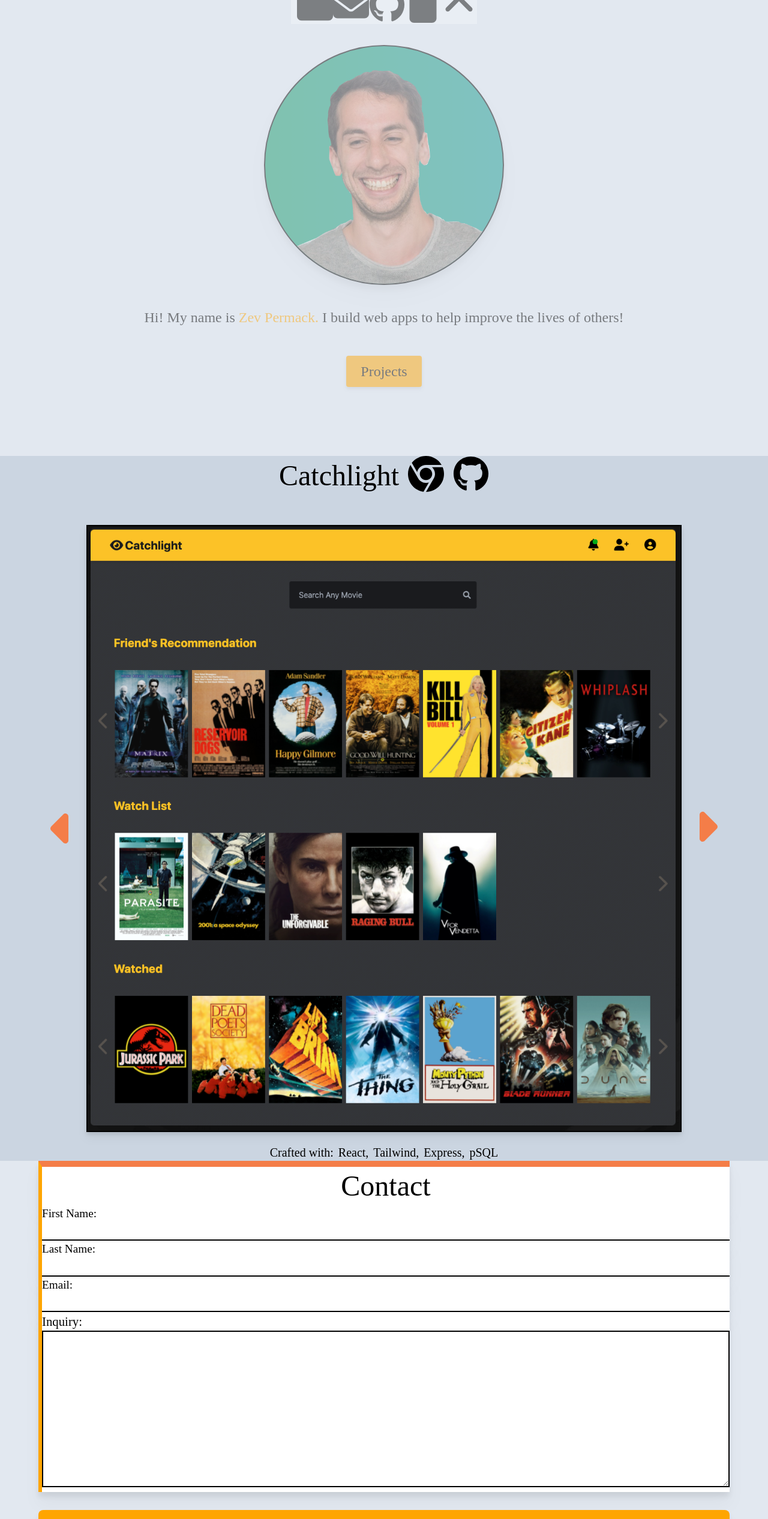
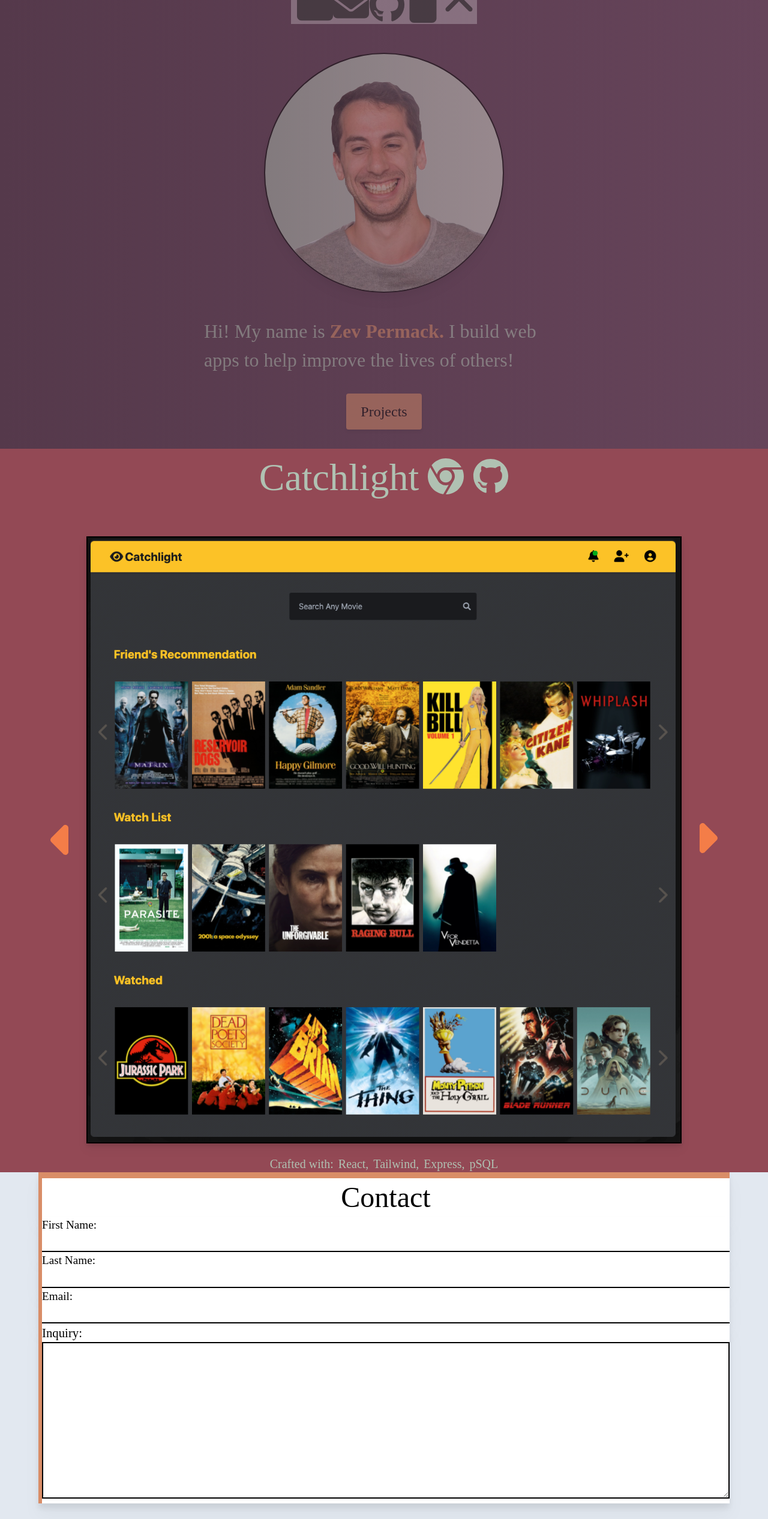
Before and after one commit to rewpt/portfolio, a React (Create React App) app: page /projects in a window 1280 px wide. Shown: the part 40-2572 px from the top of the page at 60% size. Built offline with nearby package versions, Linux system fonts and the light colour scheme.

Commit message:
new color scheme and add colors to tailwind config

```diff
--- a/src/components/Button.jsx
+++ b/src/components/Button.jsx
@@ -11,7 +11,7 @@ export default function Button(props) {
       variants={buttonVariants}
       whileHover="hover"
       whileTap={{ scale: 1.05, y: 2 }}
-      className="rounded text-[1.5rem] py-[.5em] px-[1em] bg-[orange] drop-shadow-md hover:drop-shadow-xl"
+      className="rounded text-[1.5rem] py-[.5em] px-[1em] bg-zorange drop-shadow-md hover:drop-shadow-xl"
     >
       {props.children}
     </motion.button>
--- a/src/components/Project.jsx
+++ b/src/components/Project.jsx
@@ -61,7 +61,7 @@ export default function Project(props) {
           variants={variants}
           whileHover="h1Hover"
           exit="titleExit"
-          className="text-5xl hover:cursor-pointer"
+          className="text-[4rem] text-zgreen hover:cursor-pointer"
           onClick={() => {
             setShowDesc(!showDesc);
           }}
@@ -77,7 +77,7 @@ export default function Project(props) {
             aria-label="webLink"
           >
             <FontAwesomeIcon
-              className=" h-[60px] w-[60px] ml-[15px] hover:cursor-pointer hover:text-[orange] "
+              className=" h-[60px] w-[60px] ml-[15px] hover:cursor-pointer text-zgreen hover:text-[orange] "
               icon={faChrome}
             />
           </motion.a>
@@ -91,7 +91,7 @@ export default function Project(props) {
             aria-label="webLink"
           >
             <FontAwesomeIcon
-              className=" h-[60px] w-[60px] ml-[15px]  hover:cursor-pointer hover:text-[orange] "
+              className=" h-[60px] w-[60px] ml-[15px] text-zgreen  hover:cursor-pointer hover:text-[orange] "
               icon={faGithub}
             />
           </motion.a>
@@ -141,7 +141,7 @@ export default function Project(props) {
         initial="titleInitial"
         animate="titleAnimate"
         exit="titleExit"
-        className="mt-[20px] text-xl flex"
+        className="mt-[20px] text-xl text-zgreen flex"
       >
         Crafted with:
         <ul className="flex ">
--- a/src/components/ProjectCarousel.jsx
+++ b/src/components/ProjectCarousel.jsx
@@ -43,11 +43,11 @@ export default function ProjectCarousel() {
   const maxIndex = allProjects.length - 1;
 
   return (
-    <div className="flex justify-center w-full bg-slate-300">
+    <div className="flex justify-center w-full bg-zburgundy">
       <div className="w-[90%]">
         <div
           id="projects"
-          className="bg-slate-300 flex flex-col justify-center items-center"
+          className="bg-zburgundy flex flex-col justify-center items-center"
         >
           <div className="flex justify-center items-center">
             <AnimatePresence exitBeforeEnter>
--- a/src/components/TopBanner.jsx
+++ b/src/components/TopBanner.jsx
@@ -15,29 +15,29 @@ export default function TopBanner() {
   return (
     <div
       id="top-banner"
-      className="flex justify-center h-[100vh] w-[100vw] bg-slate-200"
+      className="flex flex-col justify-center items-center w-[100vw] bg-gradient-to-r from-zpurple to-zlpurple "
     >
       <motion.div
-        className="flex flex-col w-[80%] justify-center items-center text-xl bg-slate-200"
+        className="flex flex-col-reverse w-[80%] mb-[2rem] mt-[8rem] justify-center items-center opacity-0"
         variants={svgVariants}
         initial="hidden"
         animate="visible"
       >
-        <div className="flex border-2 border-black overflow-hidden justify-center items-start rounded-full drop-shadow-xl h-[80vw] w-[80vw] max-h-[400px] max-w-[400px] p-10 bg-gradient-to-l from-[#11998E] to-[#119967] ">
+        <a href="#projects">
+          <Button>Projects</Button>
+        </a>
+        <p className=" mb-[1em] mt-10 text-zgreen text-[2rem] max-w-[600px]">
+          Hi! My name is
+          <span className="text-zorange font-bold"> Zev Permack. </span> I build
+          web apps to help improve the lives of others!
+        </p>
+        <div className="flex justify-center items-end border-2 border-black overflow-hidden rounded-full drop-shadow-xl w-[80vw] h-[80vw] max-h-[400px] max-w-[400px] bg-gradient-to-l from-zlgreen to-zgreen ">
           <img
             src={face}
-            className="face h-[140%] w-[140%] max-h-[375px]  max-w-none"
+            className="face h-[60vw] max-h-[350px]  max-w-none"
             alt="profile"
           />
         </div>
-        <p className=" mb-[50px] mt-10 text-[1.5rem]">
-          Hi! My name is
-          <span className="text-[orange]"> Zev Permack. </span> I build web apps
-          to help improve the lives of others!
-        </p>
-        <a href="#projects">
-          <Button>Projects</Button>
-        </a>
       </motion.div>
     </div>
   );
--- a/src/index.css
+++ b/src/index.css
@@ -19,22 +19,22 @@ body {
     scrollbar-width: none; /* Firefox */
   }
   .form-container {
-    @apply flex flex-col text-[1.2rem] border-l-[.4rem] border-t-orange border-l-[orange] bg-white w-full drop-shadow-xl;
+    @apply flex flex-col text-[1.2rem] border-l-[.4rem] border-t-zorange border-l-zorange bg-white w-full drop-shadow-xl;
   }
   .form-input {
     @apply flex-grow border-b-[2px] focus:border-b-[3px] focus:outline-none border-b-black;
   }
 
   .inquiry-container {
-    @apply text-[1.3rem] flex flex-col border-l-[.4rem] border-l-[orange] w-full mb-[30px] h-[300px] bg-white drop-shadow-xl;
+    @apply text-[1.3rem] flex flex-col border-l-[.4rem] border-l-zorange w-full mb-[30px] h-[300px] bg-white drop-shadow-xl;
   }
   .form-text {
     @apply h-full p-1 w-full border-[2px] focus:border-[3px] mb-2 focus:outline-none border-black;
   }
   .contact-h2 {
-    @apply flex justify-center p-2 border-l-[.4rem] border-t-[10px] border-t-orange border-l-[orange] bg-white w-full text-5xl col-span-12 mb-0 drop-shadow-xl;
+    @apply flex justify-center p-2 border-l-[.4rem] border-t-[10px] border-t-zorange border-l-zorange bg-white w-full text-5xl col-span-12 mb-0 drop-shadow-xl;
   }
   .form-button {
-    @apply self-center hover:scale-[1.1] text-2xl row-start-3 row-end-4 rounded-lg h-[50px] w-full bg-[orange] drop-shadow-xl;
+    @apply self-center hover:scale-[1.1] text-2xl row-start-3 row-end-4 rounded-lg h-[50px] w-full bg-zorange drop-shadow-xl;
   }
 }
--- a/tailwind.config.js
+++ b/tailwind.config.js
@@ -13,7 +13,14 @@ module.exports = {
         // => @media (min-width: 992px) { ... }
       },
       colors : {
-        orange: '#F47D48'
+        zorange: 'rgb(217,141,103)',
+        zburgundy: 'rgb(147,73,85)',
+        zpurple: 'rgb(85,57,75)',
+        zlpurple: 'rgb(102, 68, 90)',
+        zgrey: 'rgb(145,117,110)',
+        zgreen: 'rgb(176,193,178)',
+        zlgreen: 'rgb(216,219,207)',
+
       }
     },
   },
```
